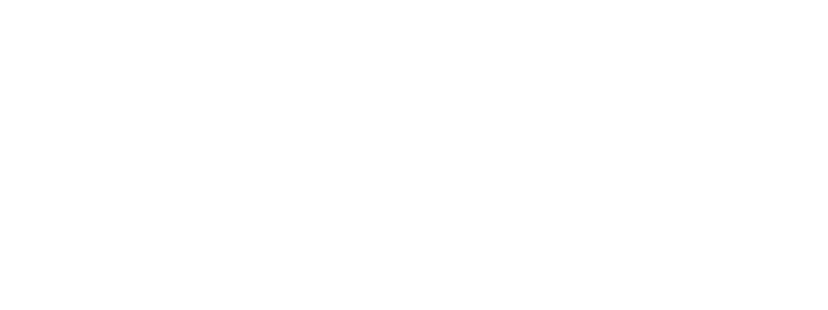
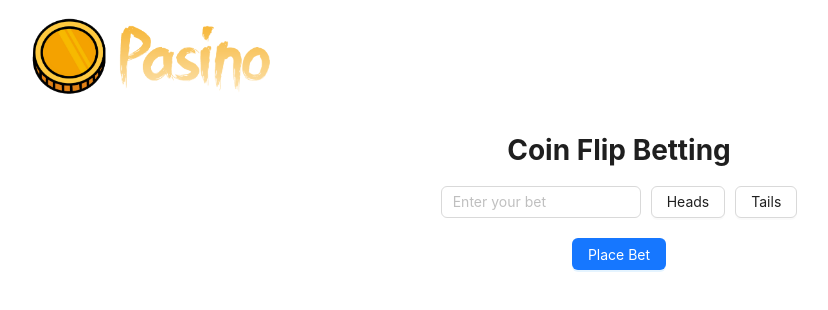
Before and after one commit to UOS-SHA/SHA-July-2, a React (Create React App) app in the folder client/: page /bet in a window 1280 px wide. Before the commit this address had no page. Shown: the top 310 px of the page, without its empty margins (21-849 px from the left). Built offline with nearby package versions, Linux system fonts and the light colour scheme.

Commit message:
Add logo, Change location of logout button

```diff
--- a/client/src/App.js
+++ b/client/src/App.js
@@ -5,6 +5,7 @@ import Home from './components/Home';
 import Login from './components/Login';
 import SignUp from './components/SignUp';
 import MyPage from "./components/MyPage";
+import Bet from "./components/Bet";
 import { CookiesProvider } from 'react-cookie';
 
 function App() {
@@ -16,6 +17,7 @@ function App() {
                     <Route path="/login" element={<Login />} />
                     <Route path="/signup" element={<SignUp />} />
                     <Route path="/mypage" element={<MyPage />} />
+                    <Route path="/bet" element={<Bet />} />
                 </Routes>
             </Router>
         </CookiesProvider>
--- /dev/null
+++ b/client/src/components/Bet.js
@@ -0,0 +1,83 @@
+import React, { useState } from 'react';
+import { Layout, Menu, Button, Input, message } from 'antd';
+import Cookies from 'js-cookie';
+import { Link, useNavigate } from 'react-router-dom';
+import pasino from "./Pasino.png";
+
+const { Header, Content } = Layout;
+
+const CoinFlip = () => {
+    const [bet, setBet] = useState('');
+    const [selectedSide, setSelectedSide] = useState(null);
+    const [result, setResult] = useState(null);
+    const sessionCookie = Cookies.get('token');
+
+    const handleBetChange = e => {
+        setBet(e.target.value);
+    };
+
+    const handleSideSelect = side => {
+        setSelectedSide(side);
+    };
+
+    const handleBet = () => {
+        if (!bet || !selectedSide) {
+            message.error('Please enter a bet and select a side.');
+            return;
+        }
+
+        const outcome = Math.random() < 0.5 ? 'heads' : 'tails';
+        setResult(outcome);
+
+        if (outcome === selectedSide) {
+            message.success('You won!');
+        } else {
+            message.error('You lost!');
+        }
+    };
+
+    return (
+        <Layout style={{backgroundColor: "#ffffff"}}>
+            <Header style={{
+                display: 'flex',
+                justifyContent: 'space-between',
+                alignItems: 'center',
+                backgroundColor: "#ffffff"
+            }}>
+                <Link to="/" style={{width: '100px', display: 'block'}}>
+                    <div style={{display: 'flex', alignItems: 'center'}}>
+                        <img src={pasino} style={{width: "250px", marginTop: "50px"}}/>
+                    </div>
+                </Link>
+            </Header>
+            <Content style={{textAlign: 'center', backgroundColor: '#ffffff', marginTop: '50px'}}>
+                <h1>Coin Flip Betting</h1>
+                <div style={{marginBottom: '20px'}}>
+                <Input
+                        type="number"
+                        value={bet}
+                        onChange={handleBetChange}
+                        placeholder="Enter your bet"
+                        style={{ width: '200px', marginRight: '10px' }}
+                    />
+                    <Button type={selectedSide === 'heads' ? 'primary' : 'default'} onClick={() => handleSideSelect('heads')}>
+                        Heads
+                    </Button>
+                    <Button type={selectedSide === 'tails' ? 'primary' : 'default'} onClick={() => handleSideSelect('tails')} style={{ marginLeft: '10px' }}>
+                        Tails
+                    </Button>
+                </div>
+                <Button type="primary" onClick={handleBet}>
+                    Place Bet
+                </Button>
+                {result && (
+                    <div style={{ marginTop: '20px' }}>
+                        <h2>{`The coin landed on: ${result}`}</h2>
+                    </div>
+                )}
+            </Content>
+        </Layout>
+    );
+};
+
+export default CoinFlip;
--- a/client/src/components/Home.js
+++ b/client/src/components/Home.js
@@ -2,6 +2,7 @@ import React from 'react';
 import { Link, useNavigate } from 'react-router-dom';
 import { Layout, Menu } from 'antd';
 import Cookies from 'js-cookie';
+import pasino from './Pasino.png';
 
 const { Header } = Layout;
 
@@ -9,14 +10,13 @@ function Home() {
     const sessionCookie = Cookies.get('token');
     const navigate = useNavigate();
 
-    const handleLogout = () => {
-        Cookies.remove('token');
-        navigate('/login');
-    };
-
     return (
         <Layout>
-            <Header style={{ display: 'flex', justifyContent: 'flex-end', alignItems: 'center', backgroundColor: "#ffffff"}}>
+            <Header
+                style={{ display: 'flex', justifyContent: 'space-between', alignItems: 'center', backgroundColor: "#ffffff" }}>
+                <div style={{ display: 'flex', alignItems: 'center' }}>
+                    <img src={pasino} style={{ width: "250px", marginTop: "50px"}} />
+                </div>
                 <Menu mode="horizontal" style={{ border: 'none' }}>
                     {!sessionCookie ? (
                         <>
@@ -29,11 +29,11 @@ function Home() {
                         </>
                     ) : (
                         <>
+                            <Menu.Item key="bet">
+                                <Link to="/bet">Bet</Link>
+                            </Menu.Item>
                             <Menu.Item key="mypage">
                                 <Link to="/mypage">My Page</Link>
-                            </Menu.Item>
-                            <Menu.Item key="logout">
-                                <span onClick={handleLogout} style={{ cursor: 'pointer' }}>Logout</span>
                             </Menu.Item>
                         </>
                     )}
--- a/client/src/components/Login.js
+++ b/client/src/components/Login.js
@@ -3,6 +3,7 @@ import { Form, Input, Button, Layout, message } from 'antd';
 import { useNavigate, Link } from "react-router-dom";
 import axios from 'axios';
 import { useCookies } from 'react-cookie';
+import pasino from "./Pasino.png";
 const { Content, Header } = Layout;
 
 const Login = () => {
@@ -34,10 +35,10 @@ const Login = () => {
     return (
         <Layout>
             <Header style={{ backgroundColor: '#ffffff', zIndex: 1 }}>
-                <Link to="/" style={{ width: '100px', display: 'block' }}>
-                    <span style={{ fontSize: '24px', fontWeight: 'bold' }}>
-                        Home
-                    </span>
+                <Link to="/" style={{width: '100px', display: 'block'}}>
+                    <div style={{display: 'flex', alignItems: 'center'}}>
+                        <img src={pasino} style={{width: "250px", marginTop: "16px"}}/>
+                    </div>
                 </Link>
             </Header>
             <Content
--- a/client/src/components/MyPage.js
+++ b/client/src/components/MyPage.js
@@ -2,14 +2,15 @@ import React, { useState, useEffect } from 'react';
 import { useCookies } from 'react-cookie';
 import {Link, useNavigate} from "react-router-dom";
 import axios from 'axios';
-import { Layout, Card, Typography, Spin } from 'antd';
+import { Layout, Card, Typography, Spin, Button } from 'antd';
+import pasino from "./Pasino.png";
 
 const { Header, Content } = Layout;
 const { Title, Text } = Typography;
 
 const MyPage = () => {
     const [userInfo, setUserInfo] = useState(null);
-    const [cookies] = useCookies(['token']);
+    const [cookies, setCookie, removeCookie] = useCookies(['token']);
     const navigate = useNavigate();
 
     useEffect(() => {
@@ -26,23 +27,28 @@ const MyPage = () => {
                     setUserInfo(response.data);
                 })
                 .catch(error => {
-                    console.error('Error fetching user info : ', error);
+                    console.error('Error fetching user info: ', error);
                     navigate('/login');
                 });
         }
     }, [cookies.token, navigate]);
 
+    const handleLogout = () => {
+        removeCookie('token', { path: '/' });
+        navigate('/');
+    };
+
     return (
         <Layout style={{ minHeight: '100vh' }}>
             <Header style={{ backgroundColor: '#ffffff', zIndex: 1 }}>
-                <Link to="/" style={{ width: '100px', display: 'block' }}>
-                    <span style={{ fontSize: '24px', fontWeight: 'bold' }}>
-                        Home
-                    </span>
+                <Link to="/" style={{width: '100px', display: 'block'}}>
+                    <div style={{display: 'flex', alignItems: 'center'}}>
+                        <img src={pasino} style={{width: "250px", marginTop: "16px"}}/>
+                    </div>
                 </Link>
             </Header>
-            <Content style={{ display: 'flex', justifyContent: 'center', alignItems: 'center', padding: '50px' }}>
-                <Card style={{ width: '400px', textAlign: 'center' }}>
+            <Content style={{display: 'flex', justifyContent: 'center', alignItems: 'center', padding: '50px', backgroundColor: '#ffffff',}}>
+                <Card style={{width: '400px', textAlign: 'center' }}>
                     <Title level={2}>My Page</Title>
                     {userInfo ? (
                         <div>
@@ -53,9 +59,12 @@ const MyPage = () => {
                         <Spin tip="Loading..." />
                     )}
                     <div style={{ marginTop: '20px' }}>
-                        <Text>Your token is :</Text>
-                        <pre style={{ whiteSpace: 'pre-wrap', wordBreak: 'break-all' }}>{cookies.token}</pre>
+                        <Text>Point:</Text>
+                        <pre style={{ whiteSpace: 'pre-wrap', wordBreak: 'break-all' }}>1232323231</pre>
                     </div>
+                    <Button type="primary" onClick={handleLogout} style={{ marginTop: '20px' }}>
+                        Logout
+                    </Button>
                 </Card>
             </Content>
         </Layout>
--- a/client/src/components/SignUp.js
+++ b/client/src/components/SignUp.js
@@ -2,6 +2,7 @@ import React, { useState } from 'react';
 import { Form, Input, Button, Layout, message } from 'antd';
 import { useNavigate, Link } from "react-router-dom";
 import axios from 'axios';
+import pasino from "./Pasino.png";
 const { Content, Header } = Layout;
 
 const Signup = () => {
@@ -35,10 +36,10 @@ const Signup = () => {
     return (
         <Layout>
             <Header style={{ backgroundColor: '#ffffff', zIndex: 1 }}>
-                <Link to="/" style={{ width: '100px', display: 'block' }}>
-                    <span style={{ fontSize: '24px', fontWeight: 'bold' }}>
-                        Home
-                    </span>
+                <Link to="/" style={{width: '100px', display: 'block'}}>
+                    <div style={{display: 'flex', alignItems: 'center'}}>
+                        <img src={pasino} style={{width: "250px", marginTop: "16px"}}/>
+                    </div>
                 </Link>
             </Header>
             <Content
```
Also changed, not shown: client/src/components/Pasino.png (added).
